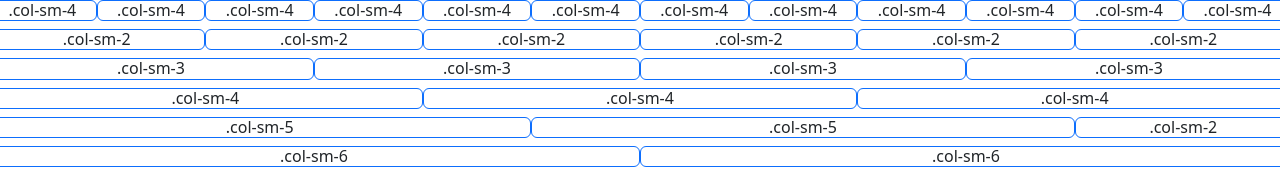
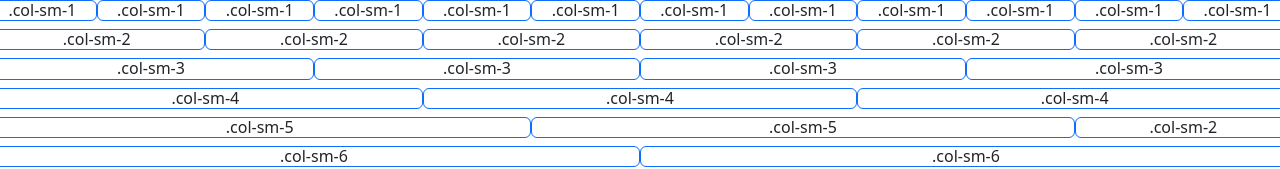
Before and after one commit to waqarhussain786/bootstrap-practice, a React (Create React App) app: page / in a window 1280 px wide. Shown: the top 169 px of the page. Built offline with nearby package versions, Linux system fonts and the light colour scheme.

Commit message:
change numbers

```diff
--- a/src/App.js
+++ b/src/App.js
@@ -4,18 +4,18 @@ function App() {
   return (
     <>
     <div className = "row">
-      <div className = "col-sm-1 border border-primary rounded h6 text-center">.col-sm-4</div>
-      <div className = "col-sm-1 border border-primary rounded h6 text-center">.col-sm-4</div>
-      <div className = "col-sm-1 border border-primary rounded h6 text-center">.col-sm-4</div>
-      <div className = "col-sm-1 border border-primary rounded h6 text-center">.col-sm-4</div>
-      <div className = "col-sm-1 border border-primary rounded h6 text-center">.col-sm-4</div>
-      <div className = "col-sm-1 border border-primary rounded h6 text-center">.col-sm-4</div>
-      <div className = "col-sm-1 border border-primary rounded h6 text-center">.col-sm-4</div>
-      <div className = "col-sm-1 border border-primary rounded h6 text-center">.col-sm-4</div>
-      <div className = "col-sm-1 border border-primary rounded h6 text-center">.col-sm-4</div>
-      <div className = "col-sm-1 border border-primary rounded h6 text-center">.col-sm-4</div>
-      <div className = "col-sm-1 border border-primary rounded h6 text-center">.col-sm-4</div>
-      <div className = "col-sm-1 border border-primary rounded h6 text-center">.col-sm-4</div>
+      <div className = "col-sm-1 border border-primary rounded h6 text-center">.col-sm-1</div>
+      <div className = "col-sm-1 border border-primary rounded h6 text-center">.col-sm-1</div>
+      <div className = "col-sm-1 border border-primary rounded h6 text-center">.col-sm-1</div>
+      <div className = "col-sm-1 border border-primary rounded h6 text-center">.col-sm-1</div>
+      <div className = "col-sm-1 border border-primary rounded h6 text-center">.col-sm-1</div>
+      <div className = "col-sm-1 border border-primary rounded h6 text-center">.col-sm-1</div>
+      <div className = "col-sm-1 border border-primary rounded h6 text-center">.col-sm-1</div>
+      <div className = "col-sm-1 border border-primary rounded h6 text-center">.col-sm-1</div>
+      <div className = "col-sm-1 border border-primary rounded h6 text-center">.col-sm-1</div>
+      <div className = "col-sm-1 border border-primary rounded h6 text-center">.col-sm-1</div>
+      <div className = "col-sm-1 border border-primary rounded h6 text-center">.col-sm-1</div>
+      <div className = "col-sm-1 border border-primary rounded h6 text-center">.col-sm-1</div>
     </div>
     <div className = "row">
       <div className = "col-sm-2 border border-primary rounded h6 text-center">.col-sm-2</div>
```
